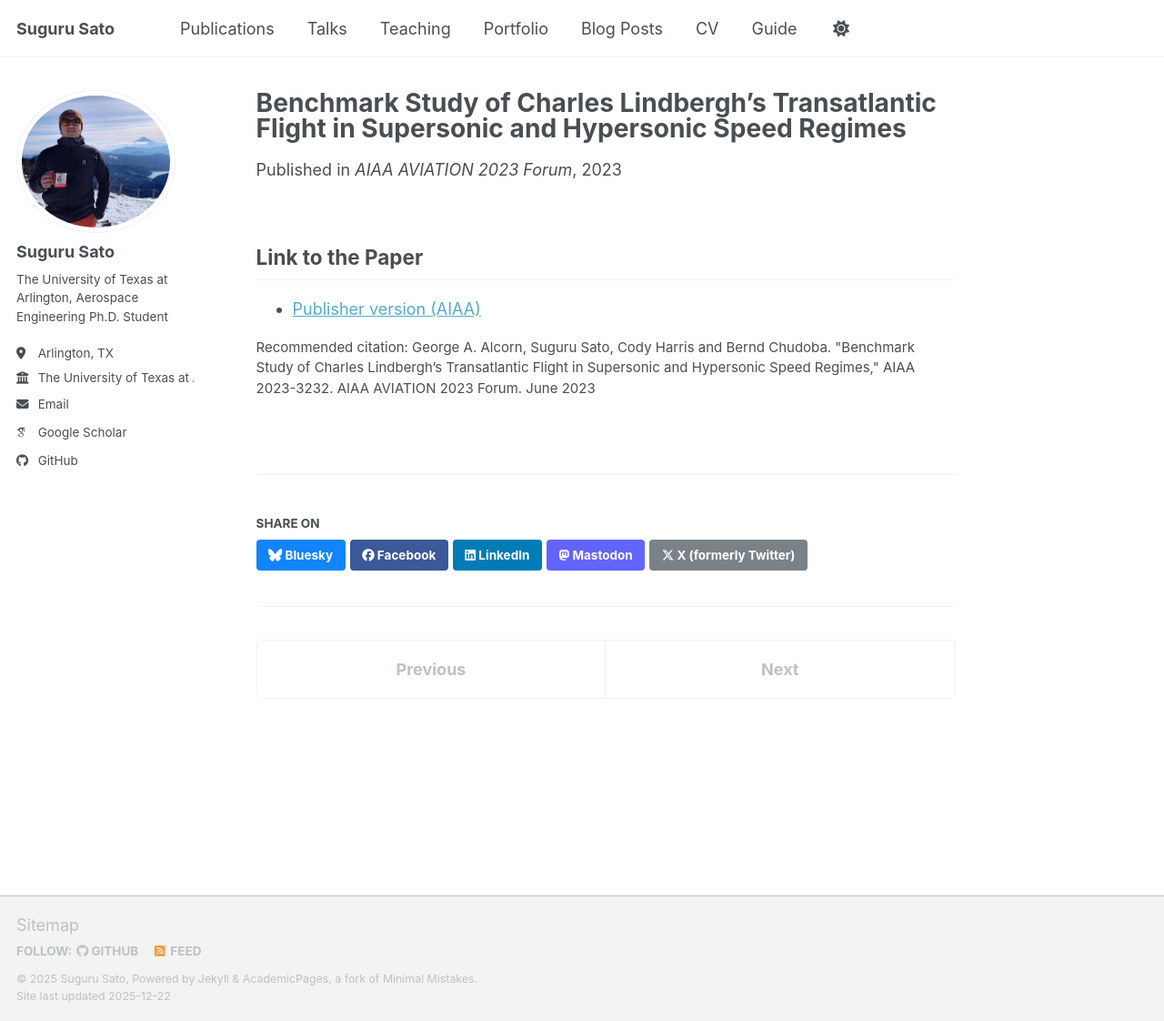
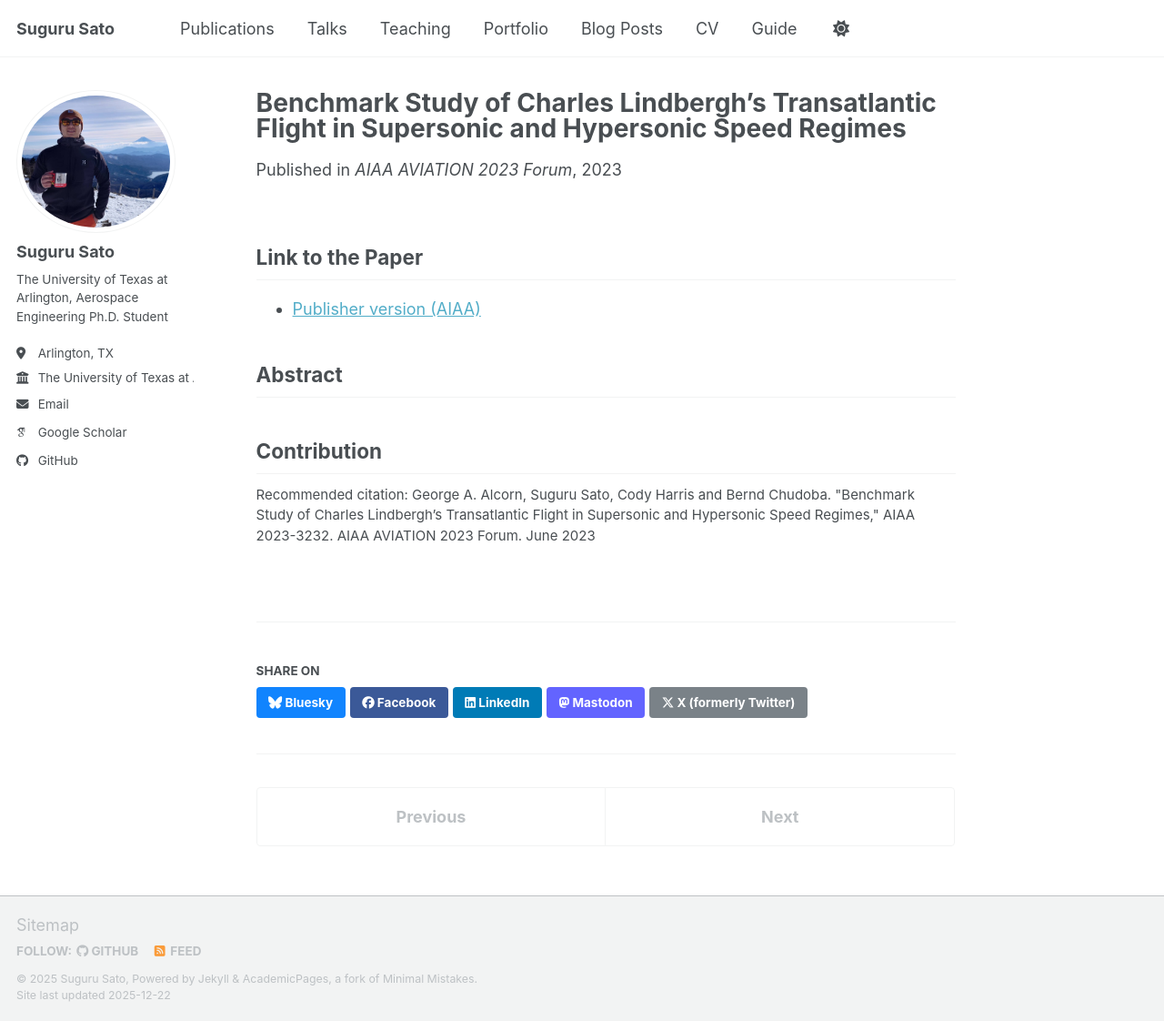
Before and after one commit to GitHub-Suguru/GitHub-Suguru.github.io, a Jekyll site: the page built from _publications/2023-06-08-AIAA2023-3232.md, in a window 1280 px wide and 1122 px high. Shown: the whole window at 91% size. Built offline with Jekyll 4.4.1, drawn with Linux system fonts in a browser that asks for light colours; some web fonts are replaced; a script bundle is joined from its source files by our own code; library files that are not in the unit come from our copies.

Commit message:
Update 2023-06-08-AIAA2023-3232.md

```diff
--- a/_publications/2023-06-08-AIAA2023-3232.md
+++ b/_publications/2023-06-08-AIAA2023-3232.md
@@ -14,3 +14,8 @@ citation: 'George A. Alcorn, Suguru Sato, Cody Harris and Bernd Chudoba. "Benchm
 
 ## Link to the Paper
 - [Publisher version (AIAA)](https://arc.aiaa.org/doi/10.2514/6.2023-3232)
+
+## Abstract
+
+
+## Contribution
```
